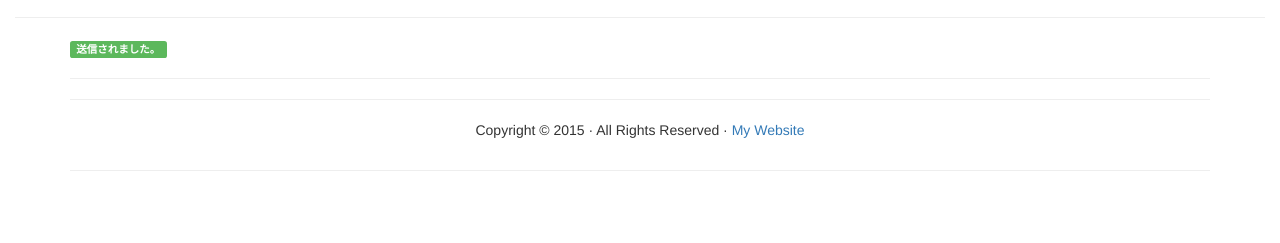
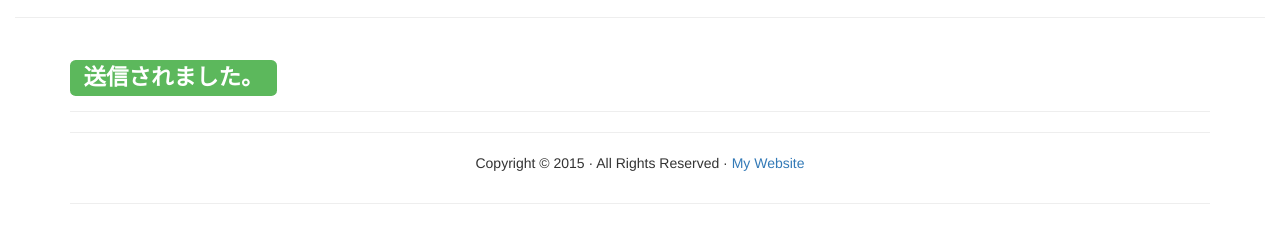
Before and after one commit to acomagu/hatena-tw, a website: page posted.html in a window 1280 px wide. Shown: the part 175-418 px from the top of the page. Drawn offline with Linux system fonts and the light colour scheme.

Commit message:
update htmls

```diff
--- a/posted.html
+++ b/posted.html
@@ -46,7 +46,7 @@
   <hr>
 </div>
 <div class="container">
-<span class="label label-success">送信されました。</span>
+<h2><span class="label label-success">送信されました。</span></h2>
 <div>
 </div>
 
```
